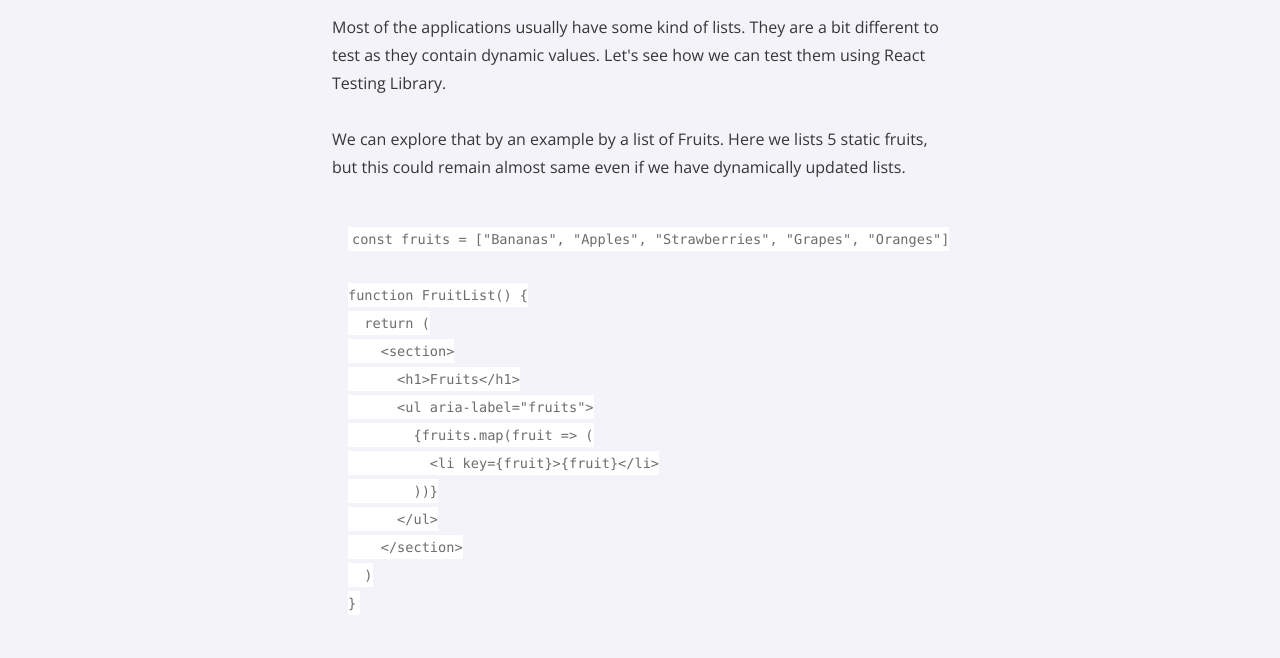
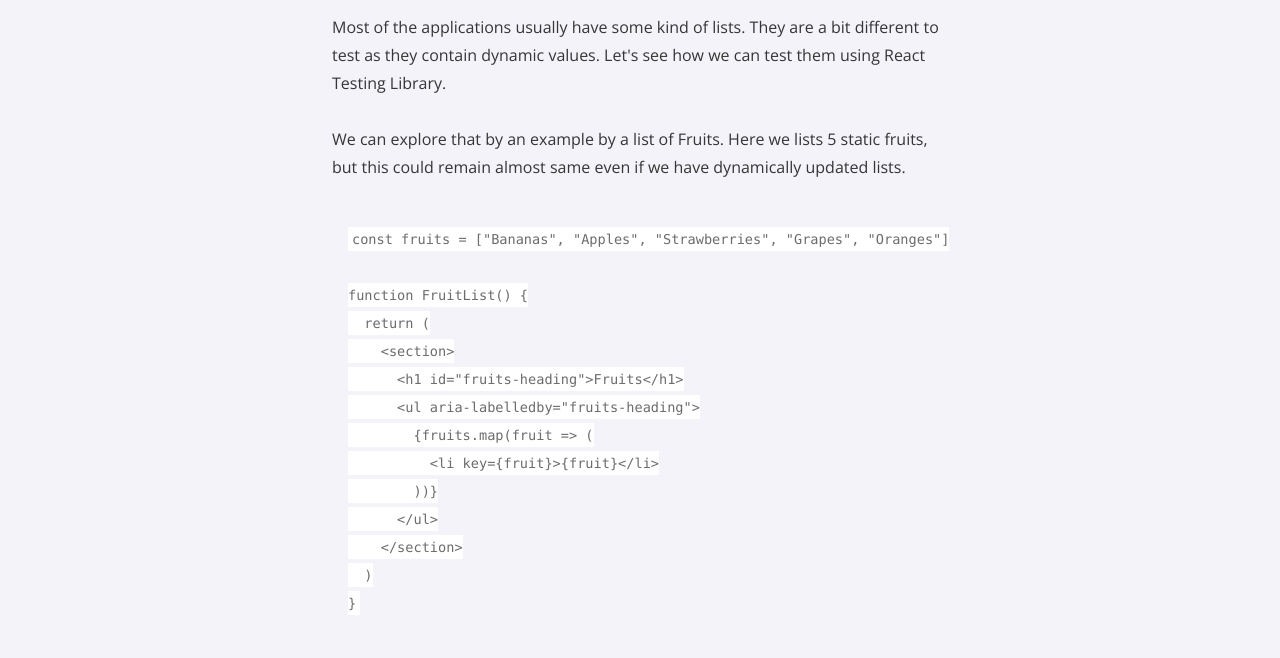
Before and after one commit to balavishnuvj/balavishnuvj-gatsby, a Gatsby site: page /blog/testing-lists-items-with-react-testing-library/ in a window 1280 px wide. Shown: the part 293-951 px from the top of the page. Built offline with nearby package versions, Linux system fonts and the light colour scheme; Gatsby itself is replaced by a stand-in of ours; some packages are replaced by stand-ins of ours; code samples lack their colours.

Commit message:
Update example to use aria-labelledby
It's generally preferred to use `aria-labelledby` instead of `aria-label` when the label text is visible on-screen, so that screen readers don't read it out twice.

With the existing example, screen readers will announce the heading "Fruits" and then announce the label for the list "fruits (6 items)"

Using `aria-labelledby` allows it to skip re-announcing "fruits" for the list

```diff
--- a/content/blog/testing-lists-items-with-react-testing-library/index.mdx
+++ b/content/blog/testing-lists-items-with-react-testing-library/index.mdx
@@ -20,8 +20,8 @@ const fruits = ["Bananas", "Apples", "Strawberries", "Grapes", "Oranges"]
 function FruitList() {
   return (
     <section>
-      <h1>Fruits</h1>
-      <ul aria-label="fruits">
+      <h1 id="fruits-heading">Fruits</h1>
+      <ul aria-labelledby="fruits-heading">
         {fruits.map(fruit => (
           <li key={fruit}>{fruit}</li>
         ))}
```
